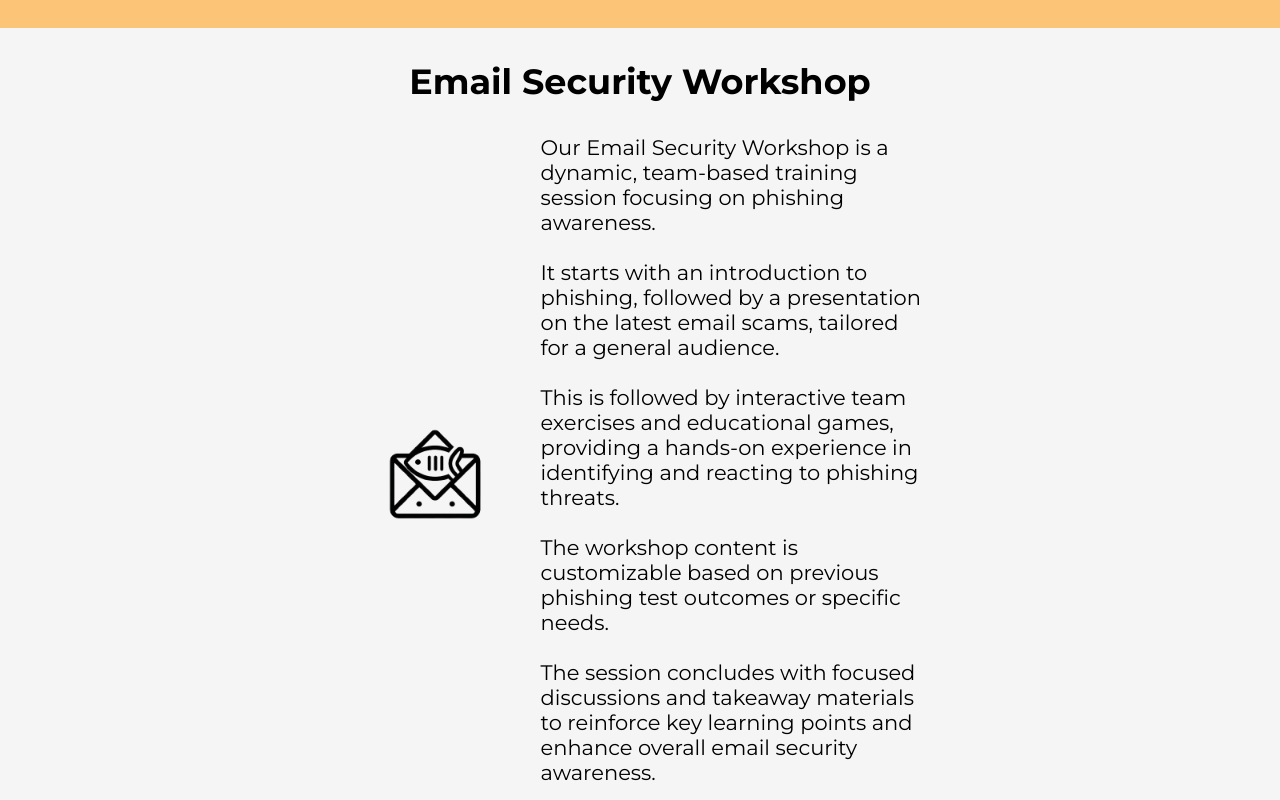
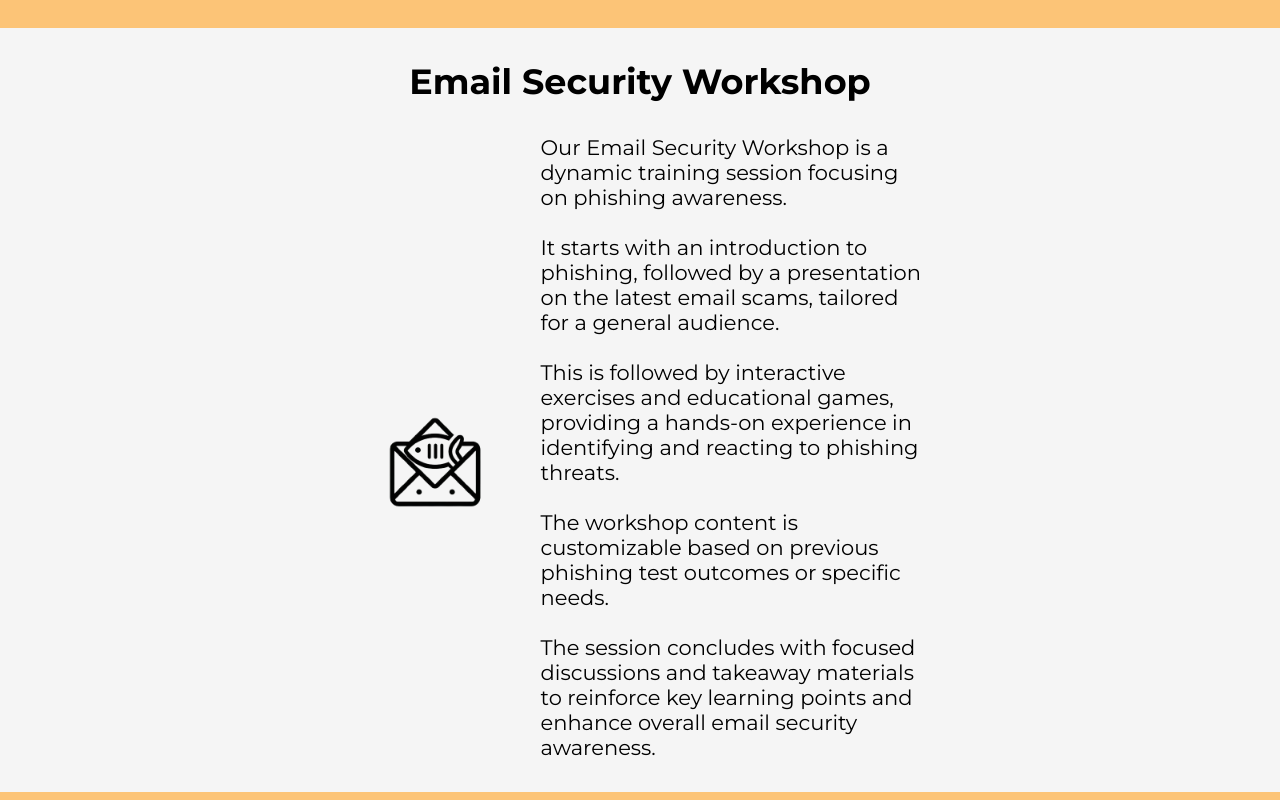
Before and after one commit to Que-sar/PhishSense, a React (Create React App) app: page /solutions in a window 1280 px wide. Shown: the part 400-1200 px from the top of the page. Built offline with nearby package versions, Linux system fonts and the light colour scheme.

Commit message:
im fucking done with this

```diff
--- a/src/frontend/components/solutions/Services.js
+++ b/src/frontend/components/solutions/Services.js
@@ -17,8 +17,8 @@ const Services = () => {
             Email Security Workshop
           </div>
           <div className="services-panel-bulletpoints">
-            Tailored learning, engaging activities, and fun games for enjoyable
-            team-building in phishing awareness.
+            Tailored learning, engaging activities, and fun games for effective
+            training in phishing awarenes.
           </div>
           <div className="horizontalLine-whites"></div>
           <Link to="/solutions#workshop" className="services-action-button">
--- a/src/frontend/components/solutions/Workshop.js
+++ b/src/frontend/components/solutions/Workshop.js
@@ -15,12 +15,12 @@ const Workshop = () => {
           />
         </div>
         <div className="solution-text workshop-text-description">
-          Our Email Security Workshop is a dynamic, team-based training session
-          focusing on phishing awareness. <br /> <br />
+          Our Email Security Workshop is a dynamic training session focusing on
+          phishing awareness. <br /> <br />
           It starts with an introduction to phishing, followed by a presentation
           on the latest email scams, tailored for a general audience. <br />{" "}
           <br />
-          This is followed by interactive team exercises and educational games,
+          This is followed by interactive exercises and educational games,
           providing a hands-on experience in identifying and reacting to
           phishing threats. <br /> <br />
           The workshop content is customizable based on previous phishing test
```
